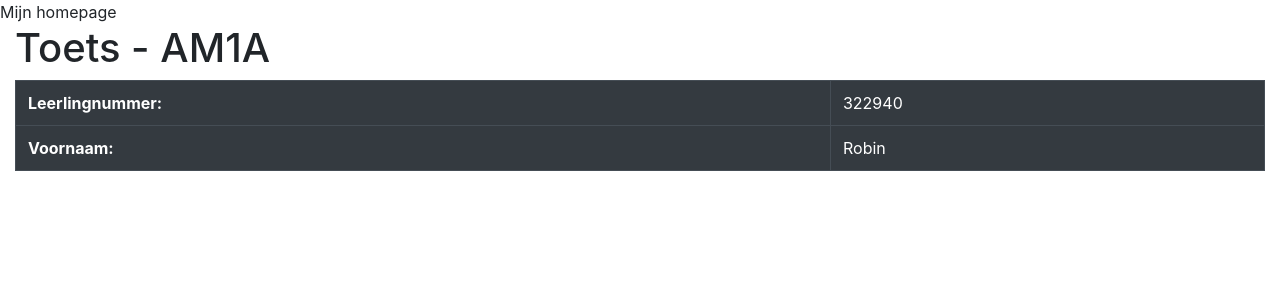
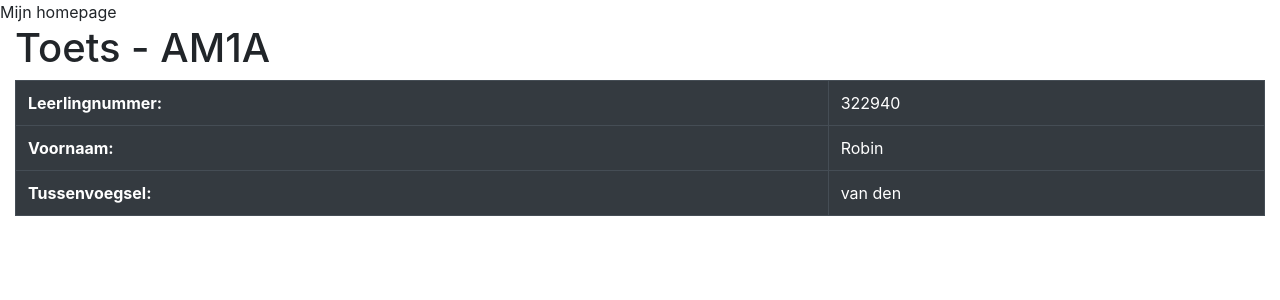
Before and after one commit to rra-am1a-2018/toets, a PHP site: page /homepages/robin_J3wellZ.php in a window 1280 px wide. Shown: the top 300 px of the page. Run offline with PHP 8.4, Linux system fonts and the light colour scheme.

Commit message:
Added tussenvoegsel section to table

```diff
--- a/homepages/robin_J3wellZ.php
+++ b/homepages/robin_J3wellZ.php
@@ -27,6 +27,10 @@
       <th scope="row">Voornaam:</th>
       <td>Robin</td>
     </tr>
+    <tr>
+      <th scope="row">Tussenvoegsel:</th>
+      <td>van den</td>
+    </tr>
   </tbody>
 </table>
       </div>
```
